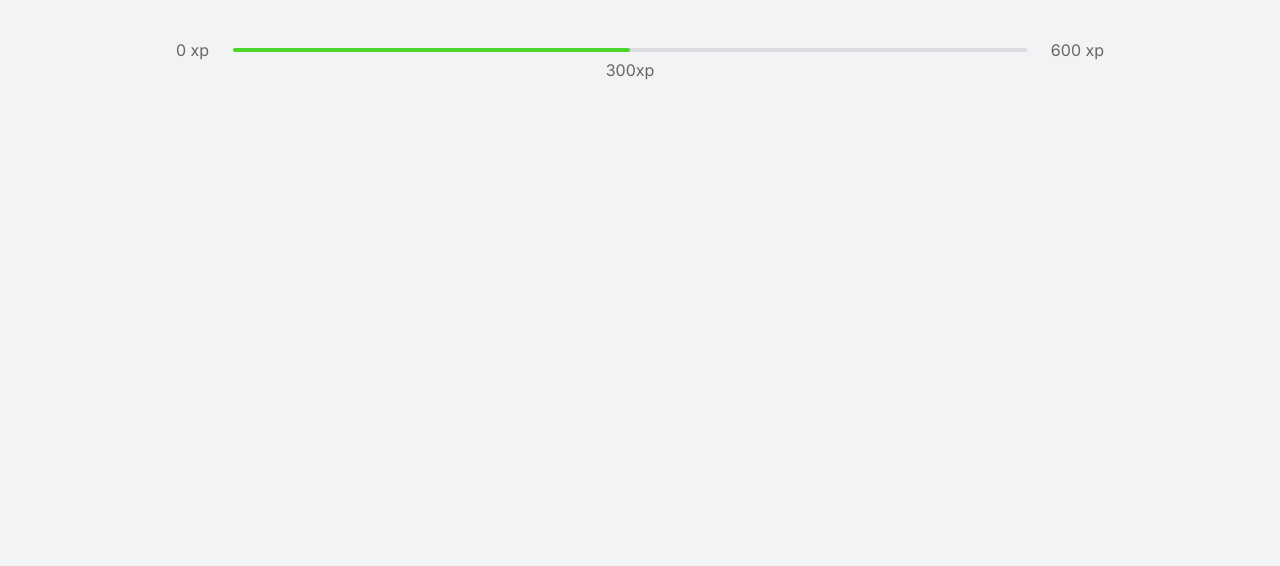
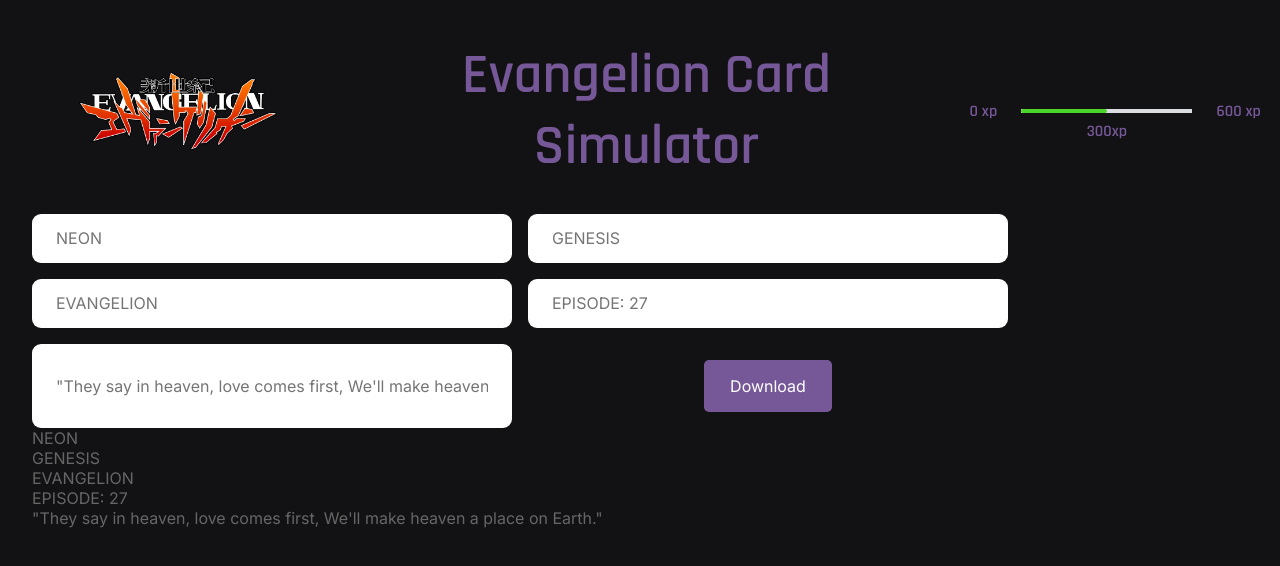
Before and after one commit to Lukasdias/evangelion-card-reactjs, a Next.js app: page / in a window 1280 px wide. Shown: the top 566 px of the page. Built offline with nearby package versions, Linux system fonts and the light colour scheme.

Commit message:
Initial styles

```diff
--- a/src/components/ExperienceBar.tsx
+++ b/src/components/ExperienceBar.tsx
@@ -1,11 +1,12 @@
+import styles from '../styles/ExperienceBar.module.css'
 export function ExperienceBar() {
     return (
-        <header className='experience-bar'>
+        <header className={styles.experienceBar}>
             <span>0 xp</span>
             <div>
                 <div style={{ width: '50%' }} />
 
-                <span className='current-experience' style={{ left: '50%' }}>
+                <span className={styles.currentExperience} style={{ left: '50%' }}>
                     300xp
                 </span>
             </div>
--- /dev/null
+++ b/src/components/Header.tsx
@@ -0,0 +1,14 @@
+import styles from './../styles/Header.module.css'
+import { ExperienceBar } from './ExperienceBar'
+
+export function Header() {
+    return (
+        <div className={styles.headerContainer}>
+            <img src='/icons/eva-logo.png' alt='eva-logo' />
+            <span>
+                Evangelion Card Simulator
+            </span>
+            <ExperienceBar />
+        </div>
+    )
+}
--- /dev/null
+++ b/src/components/TitleForm.tsx
@@ -0,0 +1,41 @@
+import { useState } from 'react'
+import styles from './../styles/TitleForm.module.css'
+
+export function TitleForm() {
+    const [firstLine, setFirstLine] = useState('NEON')
+    const [secondLine, setSecondLine] = useState('GENESIS')
+    const [thirdLine, setThirdLine] = useState('EVANGELION')
+    const [fourthLine, setFourthLine] = useState('EPISODE: 27')
+    const [descriptionLine, setDescriptionLine] = useState(`"They say in heaven, love comes first, We'll make heaven a place on Earth."`)
+    return (
+        <div className={styles.titleFormContainer}>
+            <form>
+                <input type="text" placeholder={firstLine} onChange={event => setFirstLine(event.target.value)}></input>
+                <input type="text" placeholder={secondLine} onChange={event => setSecondLine(event.target.value)}></input>
+                <input type="text" placeholder={thirdLine} onChange={event => setThirdLine(event.target.value)}></input>
+                <input type="text" placeholder={fourthLine} onChange={event => setFourthLine(event.target.value)}></input>
+                <input type="text" placeholder={descriptionLine} onChange={event => setDescriptionLine(event.target.value)}></input>
+                <button type='button'>
+                    Download
+                </button>
+            </form>
+            <section>
+                <p className={styles.FirstLine}>
+                    {firstLine}
+                </p>
+                <p className={styles.SecondLine}>
+                    {secondLine}
+                </p>
+                <p className={styles.ThirdLine}>
+                    {thirdLine}
+                </p>
+                <p className={styles.FourthLine}>
+                    {fourthLine}
+                </p>
+                <p className={styles.DescriptionLine}>
+                    {descriptionLine}
+                </p>
+            </section>
+        </div>
+    )
+}
--- a/src/pages/index.tsx
+++ b/src/pages/index.tsx
@@ -1,12 +1,15 @@
 import Head from 'next/head'
 
 import { ExperienceBar } from "../components/ExperienceBar";
+import { Header } from '../components/Header';
+import { TitleForm } from '../components/TitleForm';
 
 
 export default function Home() {
   return (
     <div className='container'>
-      <ExperienceBar />
+      <Header />
+      <TitleForm />
     </div>
   )
 }
--- /dev/null
+++ b/src/styles/ExperienceBar.module.css
@@ -0,0 +1,28 @@
+.experienceBar {
+    display: flex;
+    align-items: center;
+}
+
+.experienceBar span{
+    font-size: 1rem;
+}
+
+.experienceBar > div{
+    flex: 1;
+    height: 4px;
+    background-color: var(--gray-line);
+    margin: 0 1.5rem;
+    position: relative;
+}
+
+.experienceBar > div > div{
+    height: 4px;
+    border-radius: 4px;
+    background-color: var(--green);
+}
+
+span.currentExperience {
+    position: absolute;
+    top: 12px;
+    transform: translateX(-50%);
+}
--- /dev/null
+++ b/src/styles/Header.module.css
@@ -0,0 +1,30 @@
+.headerContainer {
+    width: 96vw;
+    display: grid;
+    grid-template-columns: 0.5fr 1fr 0.5fr;
+    gap: 2rem;
+}
+
+.headerContainer img{
+    width: 13rem;
+    margin: auto;
+}
+
+.headerContainer span{
+    display: flex;
+    align-items: center;
+    justify-content: center;
+    text-align: center;
+
+    color: var(--purple);
+
+    font-weight: 600;
+    font-family: Rajdhani, 'sans-serif';
+    font-size: 2rem;
+}
+
+@media(min-width: 1200px) {
+    .headerContainer span {
+        font-size: 3.5rem;
+    }
+}
--- /dev/null
+++ b/src/styles/TitleForm.module.css
@@ -0,0 +1,50 @@
+.titleFormContainer {
+    width: 100%;
+    display: flex;
+    margin-top: 2rem;
+    flex-direction: column;
+}
+
+.titleFormContainer form{
+    display: grid;
+    grid-template-columns: repeat(2, 0.4fr);
+    gap: 1rem;
+}
+
+.titleFormContainer form input{
+    padding: 0.9rem 1.5rem;
+    border-radius: 9px;
+    outline: none;
+    border: none;
+
+    font-family: Inter, 'sans-serif';
+    transition: border 0.3s;
+}
+
+.titleFormContainer form input:focus {
+    border-bottom: 5px solid var(--purple);
+}
+
+.titleFormContainer button {
+    padding: 1rem 1rem;
+    width: 8rem;
+
+    background: var(--purple);
+    color: var(--white);
+
+    margin: 1rem auto;
+
+    border-radius: 5px;
+    border: none;
+
+    transition: filter 0.2s;
+
+}
+
+.titleFormContainer button:hover {
+    filter: brightness(0.9);
+}
+
+.titleFormContainer button:focus {
+    outline: none;
+}
--- a/src/styles/global.css
+++ b/src/styles/global.css
@@ -6,7 +6,7 @@
 
 :root {
     --white: #fff;
-    --background: #f2f3f5;
+    --background: #121214;
     --gray-line: #DCDDE0;
     --text: #666666;
     --text-hightlight: #B3B9FF;
@@ -16,10 +16,13 @@
     --blue: #5965e0;
     --blue-dark: #4953B8;
     --blue-twitter: #2aa9e0;
+    --purple: #765898;
 }
 
 @media(max-width: 1080px) {
     html {
+        width: 100vw;
+        height: 100vh;
         font-size: 93.75%;
     }
 }
@@ -50,39 +53,9 @@
 
 .container {
     height: 100vh;
-    max-width: 992px;
-    margin: 0 auto;
+
     padding: 2.5rem 2rem;
 
     display: flex;
     flex-direction: column;
 }
-
-.experience-bar {
-    display: flex;
-    align-items: center;
-}
-
-.experience-bar span{
-    font-size: 1rem;
-}
-
-.experience-bar > div{
-    flex: 1;
-    height: 4px;
-    background-color: var(--gray-line);
-    margin: 0 1.5rem;
-    position: relative;
-}
-
-.experience-bar > div > div{
-    height: 4px;
-    border-radius: 4px;
-    background-color: var(--green);
-}
-
-span.current-experience {
-    position: absolute;
-    top: 12px;
-    transform: translateX(-50%);
-}
```
Also changed, not shown: public/fonts/times-new-roman-mt-condensed.otf (added), public/icons/eva-logo.png (added).
